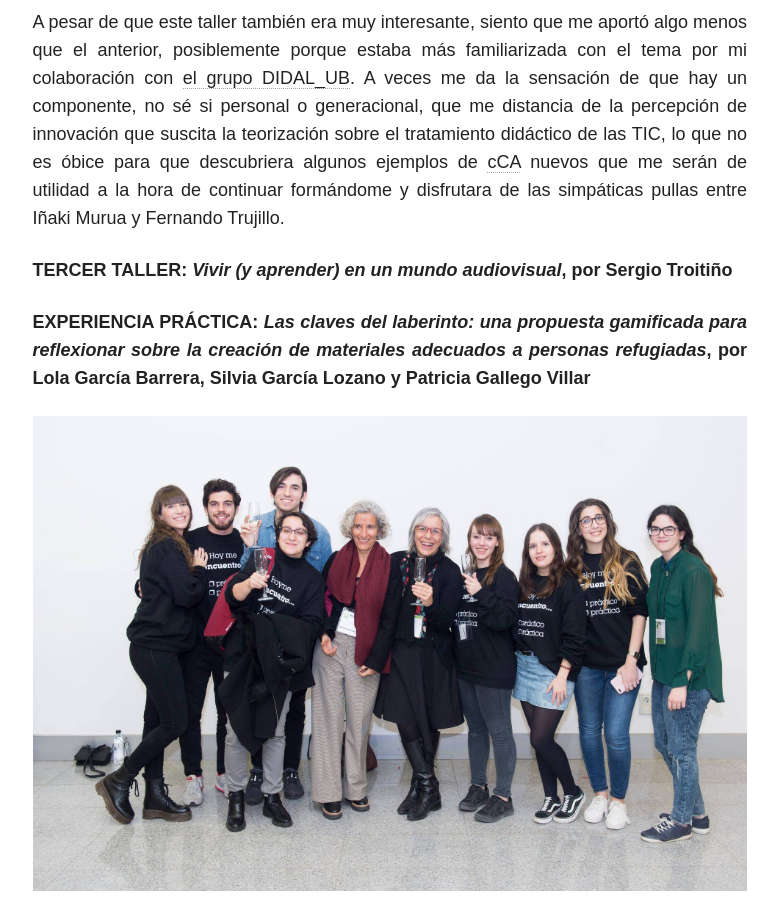
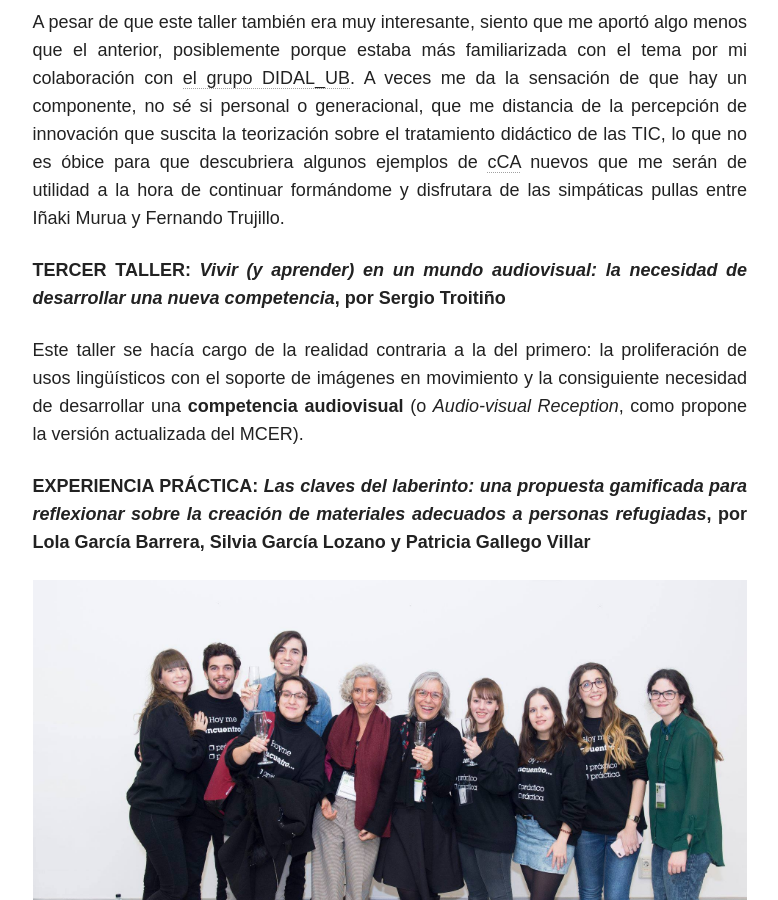
Before and after one commit to immalopez/immalopez.github.io, a Jekyll site: the page built from _posts/blog/2018-12-27-yo-una-joven-padawan.md, in a window 1280 px wide and 900 px high, scrolled down 3957 px. Shown: the whole window, without its empty margins (347-1125 px from the left). Built offline with Jekyll 4.4.1, drawn with Linux system fonts in a browser that asks for light colours; nearby versions of some CDN libraries; comment, search, counter and statistics services are not loaded.

Commit message:
Update 2018-12-27-yo-una-joven-padawan.md

```diff
--- a/_posts/blog/2018-12-27-yo-una-joven-padawan.md
+++ b/_posts/blog/2018-12-27-yo-una-joven-padawan.md
@@ -41,7 +41,9 @@ Este fue, sin duda, el taller que más me gustó. En él, María José Mendénde
 
 A pesar de que este taller también era muy interesante, siento que me aportó algo menos que el anterior, posiblemente porque estaba más familiarizada con el tema por mi colaboración con <a href="http://mid.ub.edu/webpmid/content/didalub" target="_blank">el grupo DIDAL_UB</a>. A veces me da la sensación de que hay un componente, no sé si personal o generacional, que me distancia de la percepción de innovación que suscita la teorización sobre el tratamiento didáctico de las TIC, lo que no es óbice para que descubriera algunos ejemplos de <a href="http://revistas.um.es/red/article/view/236801" target="_blank">cCA</a> nuevos que me serán de utilidad a la hora de continuar formándome y disfrutara de las simpáticas pullas entre Iñaki Murua y Fernando Trujillo.
 
-**TERCER TALLER: _Vivir (y aprender) en un mundo audiovisual_, por Sergio Troitiño**
+**TERCER TALLER: _Vivir (y aprender) en un mundo audiovisual: la necesidad de desarrollar una nueva competencia_, por Sergio Troitiño**
+
+Este taller se hacía cargo de la realidad contraria a la del primero: la proliferación de usos lingüísticos con el soporte de imágenes en movimiento y la consiguiente necesidad de desarrollar una **competencia audiovisual** (o _Audio-visual Reception_, como propone la versión actualizada del MCER).
 
 **EXPERIENCIA PRÁCTICA: _Las claves del laberinto: una propuesta gamificada para reflexionar sobre la creación de materiales adecuados a personas refugiadas_, por Lola García Barrera, Silvia García Lozano y Patricia Gallego Villar**
 
```
